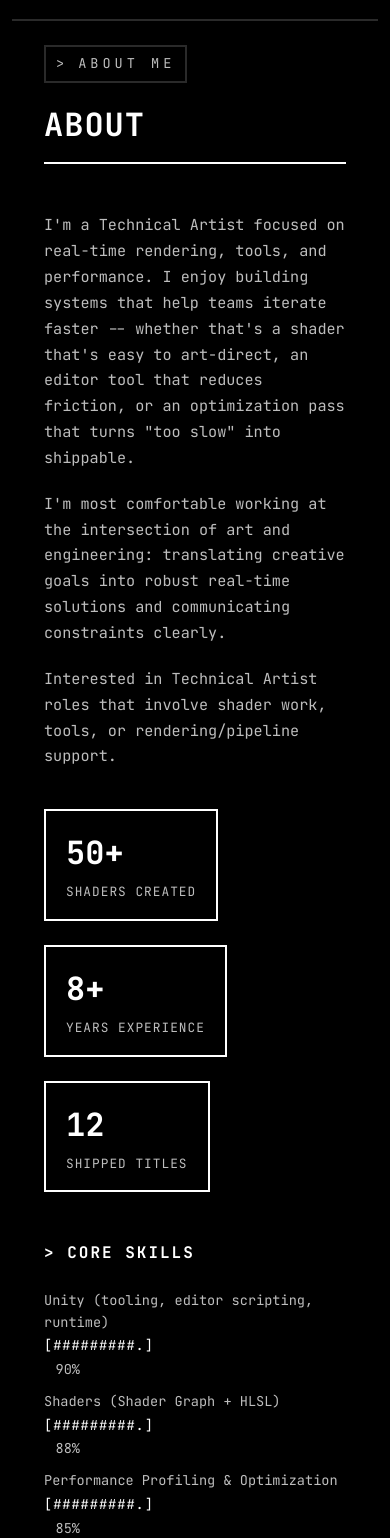
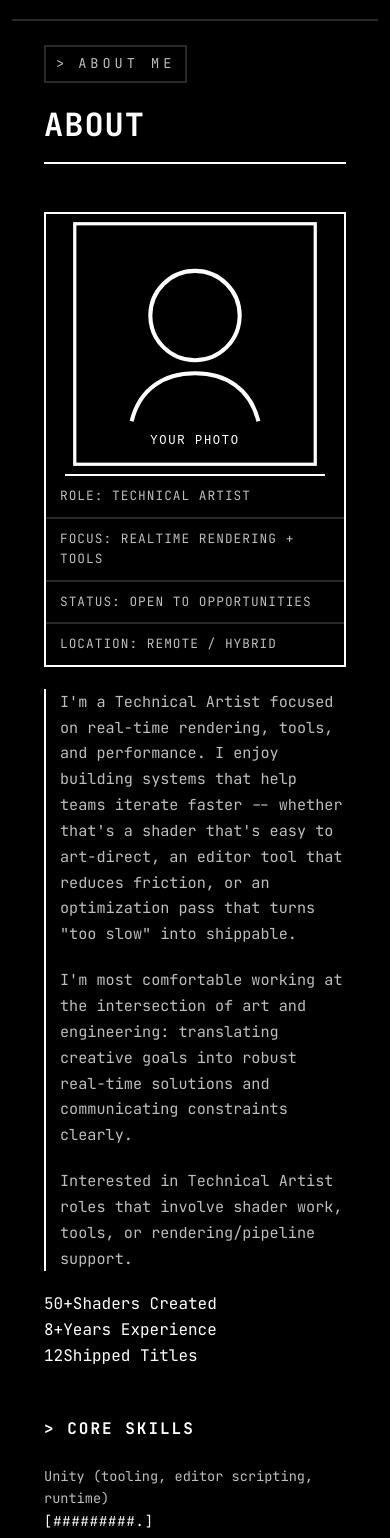
Before and after one commit to matach/Portfolio_Website_2026, a React (Vite) app: page / in a window 390 px wide. Shown: the part 4245-5783 px from the top of the page. Built offline with nearby package versions, Linux system fonts and the light colour scheme.

Commit message:
Rework About section to stripped-back brutalist layout

```diff
--- a/src/components/About.tsx
+++ b/src/components/About.tsx
@@ -1,4 +1,5 @@
 import { useRef, useState, useEffect } from "react";
+import profilePlaceholder from "../assets/profile-placeholder.svg";
 
 const SKILLS = [
   { name: "Unity (tooling, editor scripting, runtime)", level: 90 },
@@ -46,12 +47,29 @@ export default function About() {
 
         <div className="about__grid">
           <div className="about__text">
+            <div className="about__identity">
+              <div className="about__photo-frame">
+                <img
+                  src={profilePlaceholder}
+                  alt="Placeholder portrait for profile photo"
+                  className="about__photo"
+                />
+              </div>
+              <div className="about__identity-meta">
+                <p className="about__identity-line">Role: Technical Artist</p>
+                <p className="about__identity-line">Focus: Realtime Rendering + Tools</p>
+                <p className="about__identity-line">Status: Open to Opportunities</p>
+                <p className="about__identity-line">Location: Remote / Hybrid</p>
+              </div>
+            </div>
+
+            <div className="about__copy-block">
               <p>
-              I'm a Technical Artist focused on real-time rendering, tools, and
-              performance. I enjoy building systems that help teams iterate
-              faster -- whether that's a shader that's easy to art-direct, an
-              editor tool that reduces friction, or an optimization pass that
-              turns "too slow" into shippable.
+                I'm a Technical Artist focused on real-time rendering, tools,
+                and performance. I enjoy building systems that help teams
+                iterate faster -- whether that's a shader that's easy to
+                art-direct, an editor tool that reduces friction, or an
+                optimization pass that turns "too slow" into shippable.
               </p>
               <p>
                 I'm most comfortable working at the intersection of art and
@@ -62,6 +80,7 @@ export default function About() {
                 Interested in Technical Artist roles that involve shader work,
                 tools, or rendering/pipeline support.
               </p>
+            </div>
 
             <div className="about__stats">
               <div className="about__stat">
--- a/src/styles/index.css
+++ b/src/styles/index.css
@@ -828,40 +828,55 @@ img {
   align-items: start;
 }
 
-.about__text p {
+.about__identity {
+  display: grid;
+  grid-template-columns: 220px 1fr;
+  border: var(--rule) solid var(--fg);
+  margin-bottom: 22px;
+}
+
+.about__photo-frame {
+  border-right: var(--rule) solid var(--fg);
+  background: #050505;
+}
+
+.about__photo {
+  width: 100%;
+  height: 100%;
+  min-height: 220px;
+  object-fit: cover;
+}
+
+.about__identity-meta {
+  display: grid;
+  align-content: center;
+}
+
+.about__identity-line {
+  margin: 0;
+  padding: 10px 14px;
+  color: var(--fg-dim);
+  font-size: 0.8rem;
+  text-transform: uppercase;
+  letter-spacing: 1px;
+  border-bottom: var(--rule) solid var(--border-dim);
+}
+
+.about__identity-line:last-child {
+  border-bottom: none;
+}
+
+.about__copy-block {
+  border-left: var(--rule) solid var(--fg);
+  padding-left: 18px;
+}
+
+.about__copy-block p {
   color: var(--fg-dim);
   margin-bottom: 20px;
   font-size: 0.95rem;
   line-height: 1.7;
 }
-
-.about__stats {
-  display: flex;
-  gap: 24px;
-  margin-top: 40px;
-}
-
-.about__stat {
-  display: flex;
-  flex-direction: column;
-  border: var(--rule) solid var(--fg);
-  padding: 16px 20px;
-}
-
-.about__stat-number {
-  font-size: 2rem;
-  font-weight: 700;
-  color: var(--fg);
-}
-
-.about__stat-label {
-  font-size: 0.8rem;
-  color: var(--fg-dim);
-  margin-top: 4px;
-  text-transform: uppercase;
-  letter-spacing: 1px;
-}
-
 .about__skills-title {
   font-size: 1rem;
   font-weight: 700;
@@ -1161,6 +1176,21 @@ img {
     flex-wrap: wrap;
   }
 
+  .about__identity {
+    grid-template-columns: 1fr;
+  }
+
+  .about__photo-frame {
+    border-right: none;
+    border-bottom: var(--rule) solid var(--fg);
+    max-width: 260px;
+    margin: 0 auto;
+  }
+
+  .about__copy-block {
+    padding-left: 14px;
+  }
+
   .contact__form-row {
     grid-template-columns: 1fr;
   }
--- a/vite.config.ts
+++ b/vite.config.ts
@@ -1,7 +1,9 @@
 import { defineConfig } from "vite";
 import react from "@vitejs/plugin-react";
 
+const repositoryName = "Portfolio_Website_2026";
+
 export default defineConfig({
-  base: "/Portfolio_Website_2026/",
+  base: process.env.NODE_ENV === "production" ? `/${repositoryName}/` : "/",
   plugins: [react()],
 });
```
Also changed, not shown: src/assets/profile-placeholder.svg (added). Lines whose indentation alone changed are shown as unchanged.
